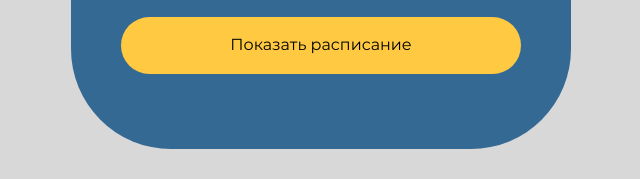
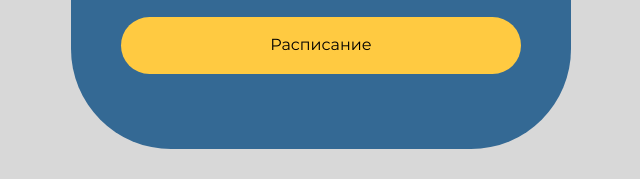
Before and after one commit to qugh/qugh.github.io, a plain HTML site: page 17vm1/index.html in a window 1280 px wide. Shown: the part 612-791 px from the top of the page, 319-959 px from the left. Drawn offline with Linux system fonts and the light colour scheme.

Commit message:
Update index.html

```diff
--- a/17vm1/index.html
+++ b/17vm1/index.html
@@ -63,7 +63,7 @@
             </div>
 
                 <div class="link_wrap 1">
-                <a  class="link" href="javascript:PopUpShow()">Показать расписание </a>
+                <a  class="link" href="javascript:PopUpShow()">Расписание</a>
                 </div>
 
 
```
